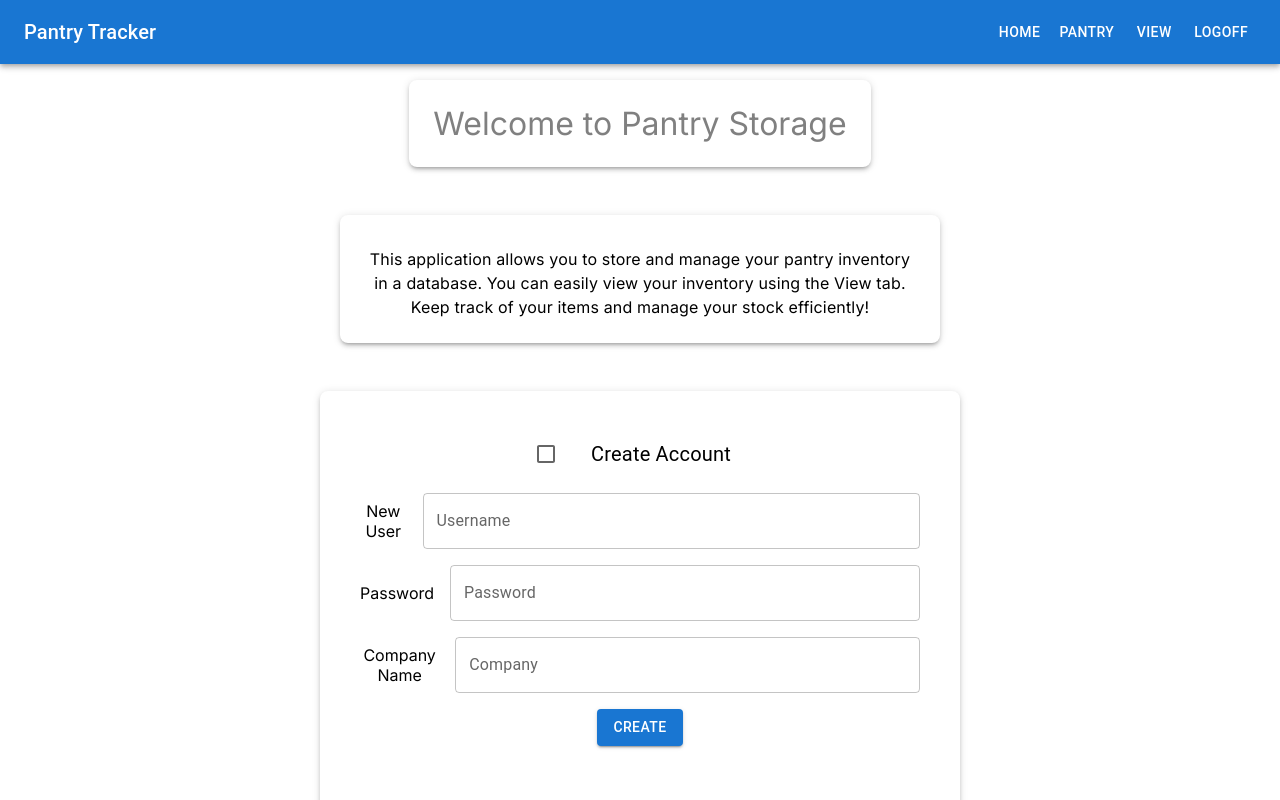
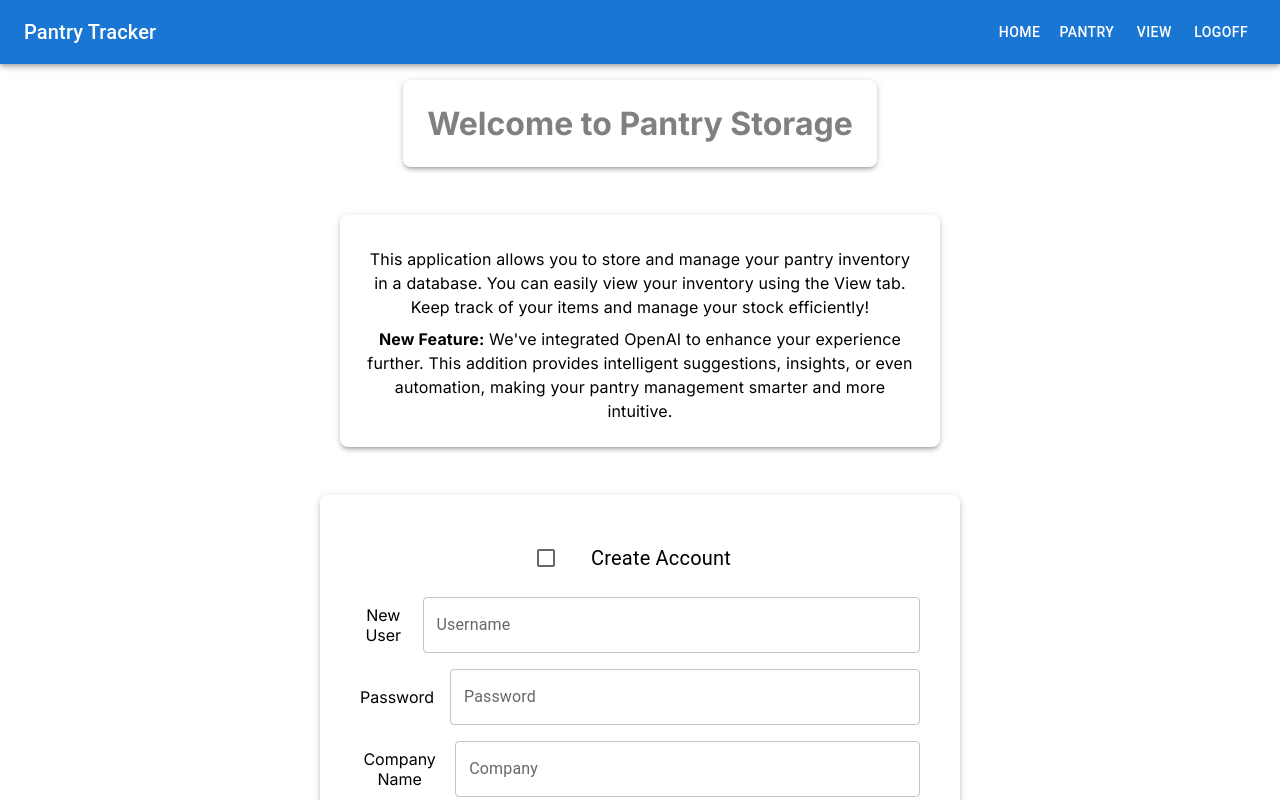
Before and after one commit to EverC0/PantryTracker, a Next.js app: page / in a window 1280 px wide. Shown: the top 800 px of the page. Built offline with nearby package versions, Linux system fonts and the light colour scheme; no server answers.

Commit message:
homepage

```diff
--- a/app/page.js
+++ b/app/page.js
@@ -28,7 +28,7 @@ export default function Home() {
             fontSize:'4vh',     // Make the title bold
           }}
         >
-          Welcome to Pantry Storage
+          <strong>Welcome to Pantry Storage</strong>
         </Typography>
       </Box>
 
@@ -43,17 +43,30 @@ export default function Home() {
           textAlign: 'center',       // Center the text within the box
         }}
         >
-      <Typography
+        <Typography
+            variant="body1"
+            sx={{
+              fontFamily: 'inherit', // Inherit font from global or parent styles
+              marginTop: 1,
+            }}
+          >
+            This application allows you to store and manage your pantry inventory in a database.
+            You can easily view your inventory using the View tab. Keep track of your items
+            and manage your stock efficiently!
+          </Typography>
+
+          <Typography
           variant="body1"
           sx={{
             fontFamily: 'inherit', // Inherit font from global or parent styles
             marginTop: 1,
           }}
         >
-          This application allows you to store and manage your pantry inventory in a database.
-          You can easily view your inventory using the View tab. Keep track of your items
-          and manage your stock efficiently!
+          <strong>New Feature:</strong> We've integrated OpenAI to enhance your experience further.
+          This addition provides intelligent suggestions, insights, or even automation, making your pantry management smarter and more intuitive.
         </Typography>
+
+
       </Box>
 
       <Login/>
```
